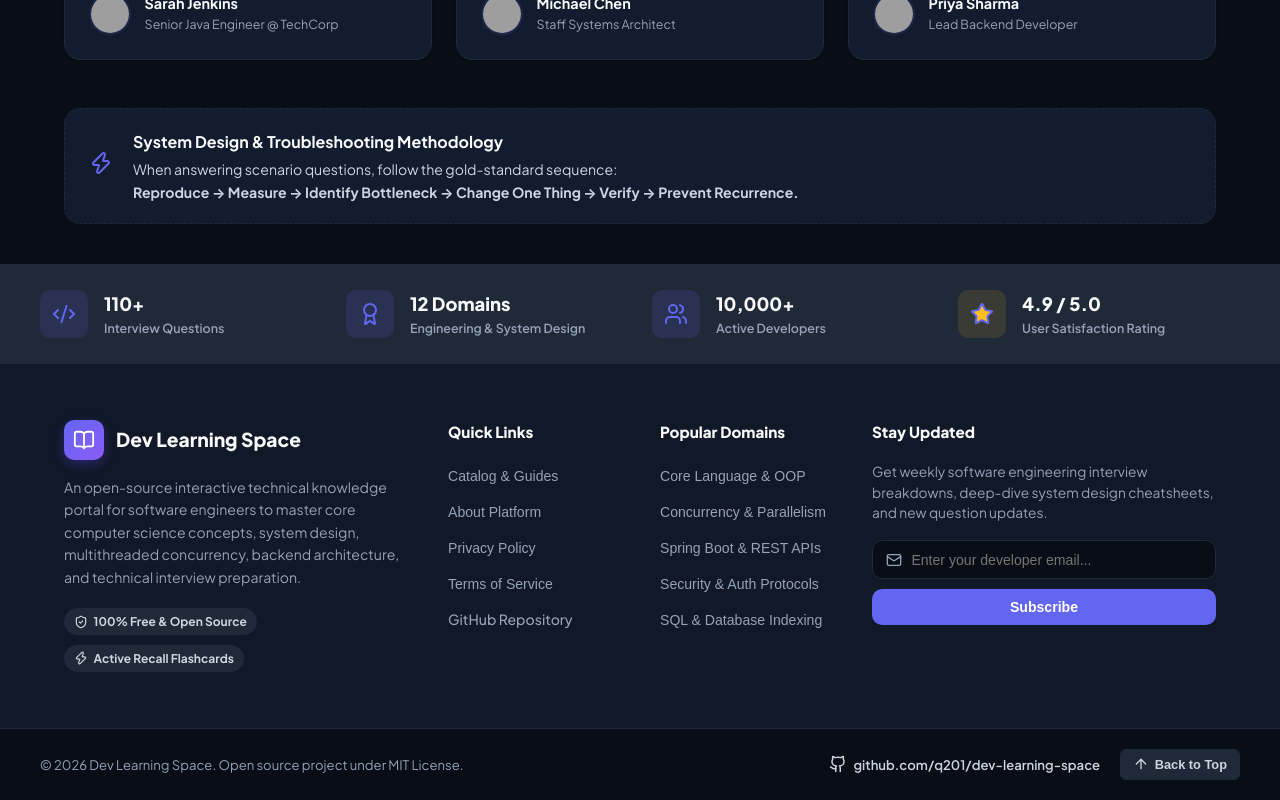
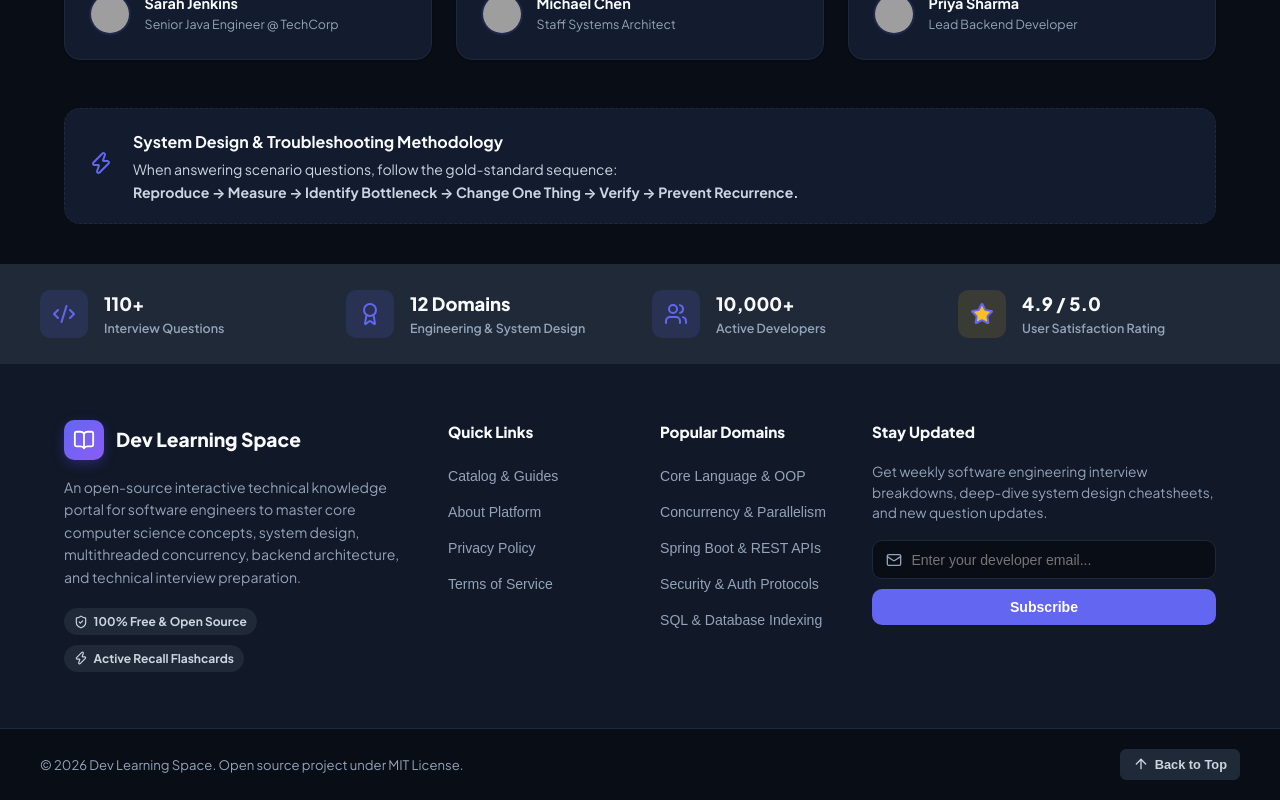
Before and after one commit to q201/dev-learning-space, a React (Vite) app: page / in a window 1280 px wide. Shown: the part 1972-2772 px from the top of the page. Built offline with nearby package versions, Linux system fonts and the light colour scheme; grey boxes are pictures that could not be loaded.

Commit message:
fix: remove GitHub repo address references from header, footer, and terms page for clean user UI

```diff
--- a/src/components/Footer.jsx
+++ b/src/components/Footer.jsx
@@ -112,7 +112,6 @@ export const Footer = () => {
               <li><button onClick={() => navigateTo('about')}>About Platform</button></li>
               <li><button onClick={() => navigateTo('privacy')}>Privacy Policy</button></li>
               <li><button onClick={() => navigateTo('terms')}>Terms of Service</button></li>
-              <li><a href="https://github.com/q201/dev-learning-space" target="_blank" rel="noreferrer">GitHub Repository</a></li>
             </ul>
           </div>
 
@@ -157,20 +156,6 @@ export const Footer = () => {
           <p>© {new Date().getFullYear()} Dev Learning Space. Open source project under MIT License.</p>
 
           <div className="footer-bottom-actions">
-            <a
-              href="https://github.com/q201/dev-learning-space"
-              target="_blank"
-              rel="noreferrer"
-              className="footer-github-link"
-              title="View on GitHub"
-            >
-              <svg width="18" height="18" viewBox="0 0 24 24" fill="none" stroke="currentColor" strokeWidth="2" strokeLinecap="round" strokeLinejoin="round">
-                <path d="M15 22v-4a4.8 4.8 0 0 0-1-3.5c3 0 6-2 6-5.5.08-1.25-.27-2.48-1-3.5.28-1.15.28-2.35 0-3.5 0 0-1 0-3 1.5-2.64-.5-5.36-.5-8 0C6 2 5 2 5 2c-.3 1.15-.3 2.35 0 3.5A5.403 5.403 0 0 0 4 9c0 3.5 3 5.5 6 5.5-.39.49-.68 1.05-.85 1.65-.17.6-.22 1.23-.15 1.85v4" />
-                <path d="M9 18c-4.51 2-5-2-7-2" />
-              </svg>
-              <span>github.com/q201/dev-learning-space</span>
-            </a>
-
             <button onClick={scrollToTop} className="scroll-top-btn" title="Back to Top">
               <ArrowUp size={16} />
               <span>Back to Top</span>
--- a/src/components/Header.jsx
+++ b/src/components/Header.jsx
@@ -83,7 +83,7 @@ export const Header = () => {
               title="About Dev Learning Space"
             >
               <BookOpen size={15} />
-              <span className="hide-mobile">About</span>
+              <span>About</span>
             </button>
           </div>
 
@@ -144,21 +144,6 @@ export const Header = () => {
             </div>
           )}
 
-          {/* GitHub Repository Quick Link */}
-          <a
-            href="https://github.com/q201/dev-learning-space"
-            target="_blank"
-            rel="noreferrer"
-            className="icon-btn"
-            title="View Open Source Project on GitHub"
-            style={{ textDecoration: 'none' }}
-          >
-            <svg width="18" height="18" viewBox="0 0 24 24" fill="none" stroke="currentColor" strokeWidth="2" strokeLinecap="round" strokeLinejoin="round">
-              <path d="M15 22v-4a4.8 4.8 0 0 0-1-3.5c3 0 6-2 6-5.5.08-1.25-.27-2.48-1-3.5.28-1.15.28-2.35 0-3.5 0 0-1 0-3 1.5-2.64-.5-5.36-.5-8 0C6 2 5 2 5 2c-.3 1.15-.3 2.35 0 3.5A5.403 5.403 0 0 0 4 9c0 3.5 3 5.5 6 5.5-.39.49-.68 1.05-.85 1.65-.17.6-.22 1.23-.15 1.85v4" />
-              <path d="M9 18c-4.51 2-5-2-7-2" />
-            </svg>
-          </a>
-
           {/* Theme Toggle Button */}
           <button
             className="icon-btn"
--- a/src/components/TermsPage.jsx
+++ b/src/components/TermsPage.jsx
@@ -38,7 +38,7 @@ export const TermsPage = () => {
             3. Open Source Contributions
           </h3>
           <p style={{ color: 'var(--text-secondary)', lineHeight: '1.65', fontSize: '0.92rem' }}>
-            We welcome community contributions, bug fixes, and new interview question pull requests on GitHub at <code>github.com/q201/dev-learning-space</code>.
+            We welcome community contributions, bug fixes, and new interview question pull requests via open-source community repositories.
           </p>
         </div>
       </div>
```
